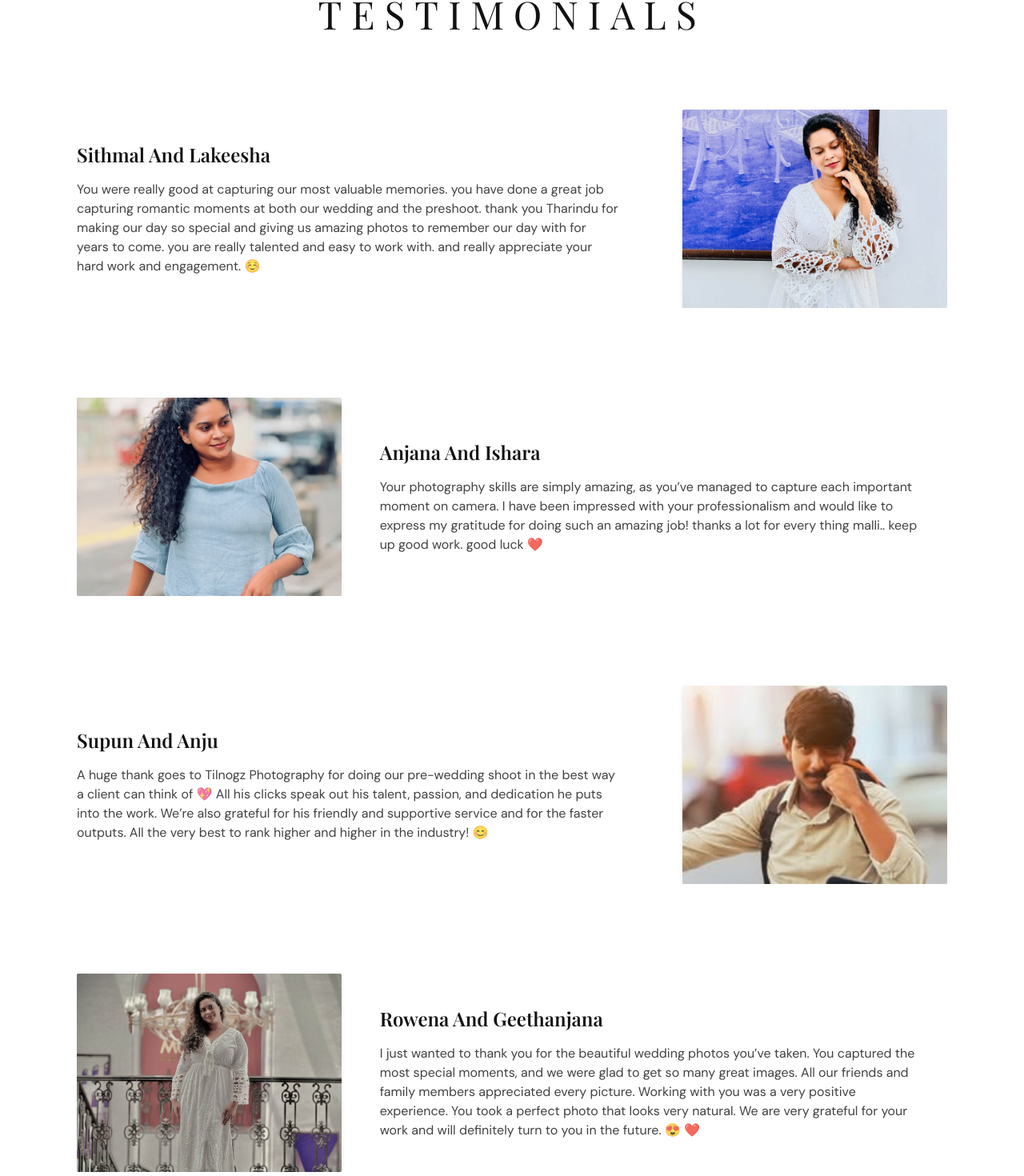
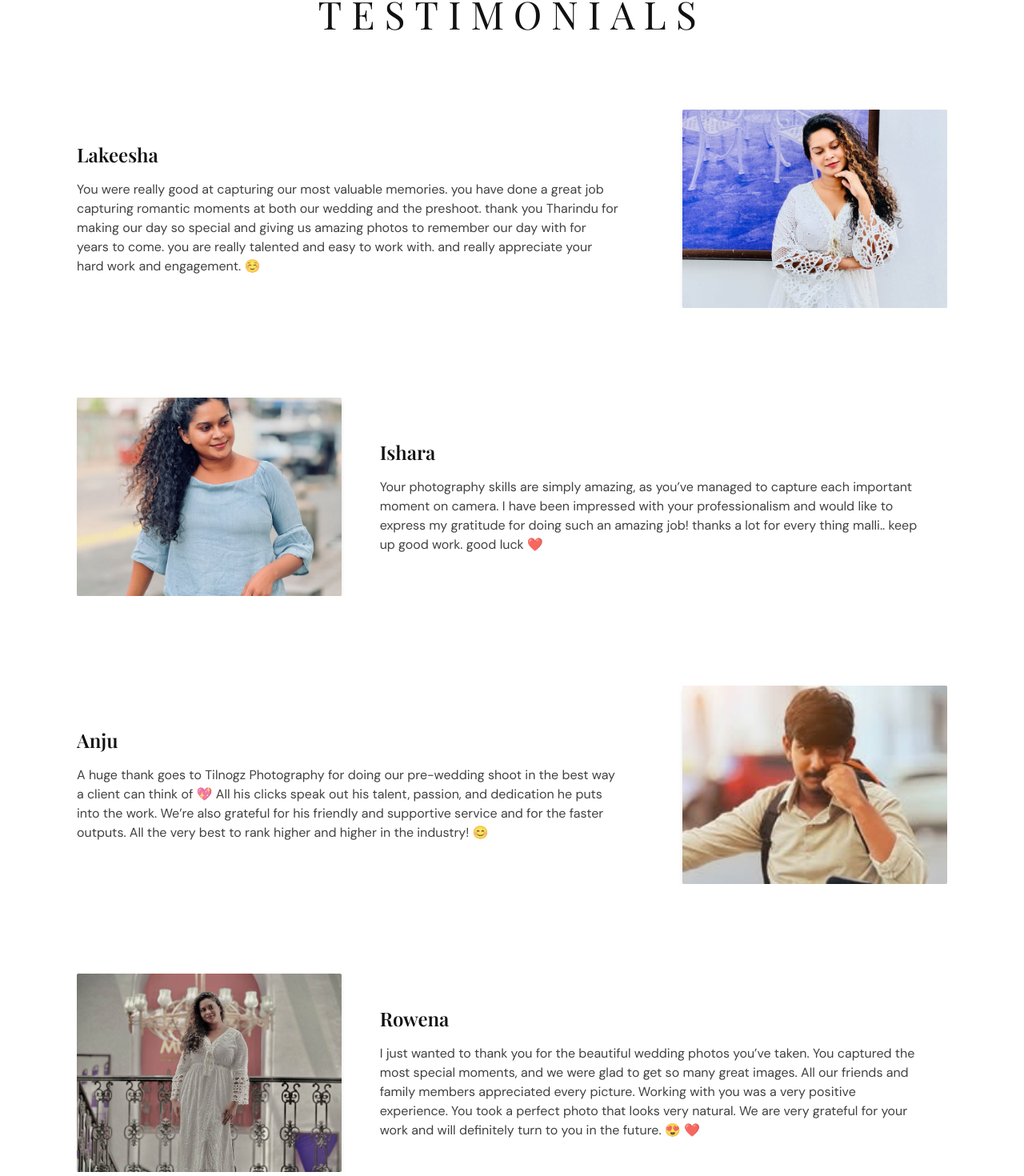
Before and after one commit to raveenn10-bit/tharindu, a React (Vite) app: page / in a window 1280 px wide. Shown: the part 3255-4725 px from the top of the page at 80% size. Built offline with nearby package versions, Linux system fonts and the light colour scheme; a web font is replaced by a local one.

Commit message:
feat: use female client names for testimonials

```diff
--- a/src/components/Testimonials.jsx
+++ b/src/components/Testimonials.jsx
@@ -4,11 +4,11 @@ import { contact } from '../data/content'
 import { editorial, street, field } from '../data/images'
 import { fadeUp } from '../lib/motion'
 
-// 4 alternating testimonial stories exactly matching the reference layout
+// 4 alternating testimonial stories featuring only female client names
 const testimonialStories = [
   {
     id: 1,
-    clientName: 'Sithmal And Lakeesha',
+    clientName: 'Lakeesha',
     service: 'Special Event & Portrait Session',
     location: 'Galle, Sri Lanka',
     image: editorial.arcade,
@@ -18,7 +18,7 @@ const testimonialStories = [
   },
   {
     id: 2,
-    clientName: 'Anjana And Ishara',
+    clientName: 'Ishara',
     service: 'Lifestyle & Editorial Session',
     location: 'Hikkaduwa, Sri Lanka',
     image: street.lean,
@@ -28,7 +28,7 @@ const testimonialStories = [
   },
   {
     id: 3,
-    clientName: 'Supun And Anju',
+    clientName: 'Anju',
     service: 'Sports & Action Coverage',
     location: 'Colombo, Sri Lanka',
     image: field.motionTurn,
@@ -38,7 +38,7 @@ const testimonialStories = [
   },
   {
     id: 4,
-    clientName: 'Rowena And Geethanjana',
+    clientName: 'Rowena',
     service: 'Architecture & Event Monograph',
     location: 'Galle, Sri Lanka',
     image: editorial.chandelier,
```
